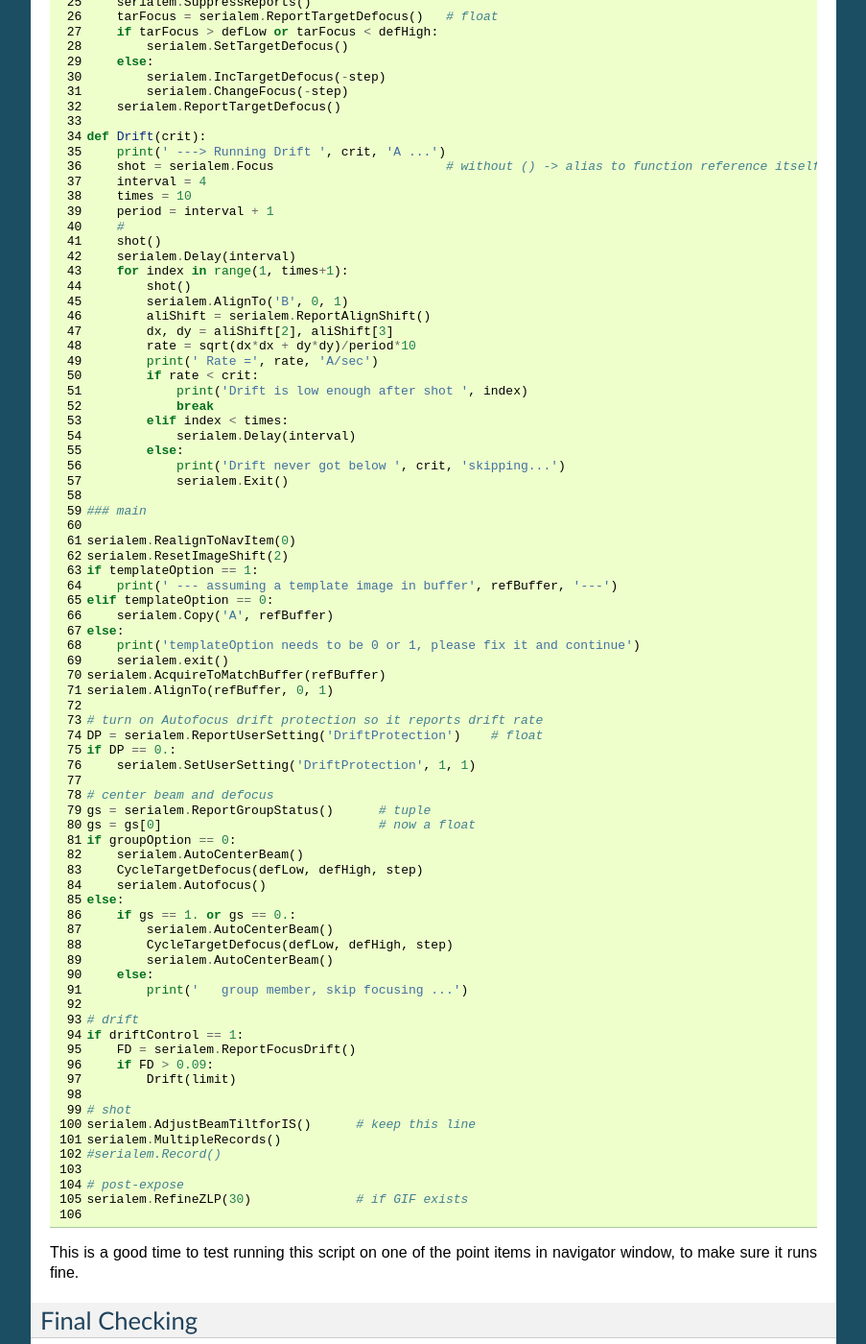
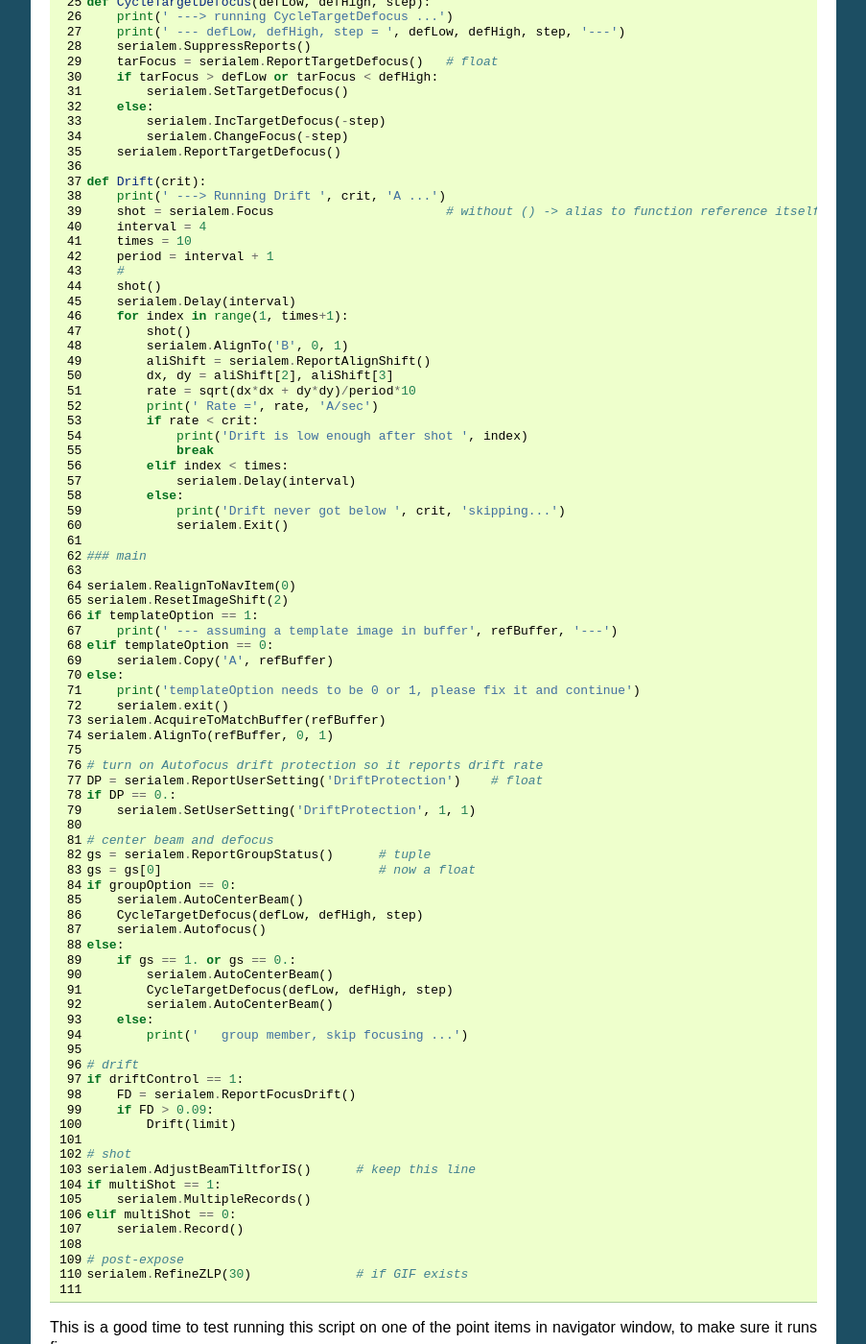
Before and after one commit to xuchen66/sphinx-emdocs, a Sphinx documentation site: the page built from source/singleparticle_serialem.rst, in a window 1280 px wide and 1400 px high, scrolled down 4873 px. Shown: the whole window at 96% size, without its empty margins (198-1101 px from the left). Built offline with Sphinx 7.4.7, drawn with Linux system fonts in a browser that asks for light colours; pages that are not in the unit, such as notebooks, are missing from menus; some of the changed text lies outside the part shown.

Commit message:
Update LD-Group-Python.txt

```diff
--- a/source/LD-Group-Python.txt
+++ b/source/LD-Group-Python.txt
@@ -15,6 +15,9 @@
 # for X,Y position
 templateOption = 1      # 1 = use fixed ref, 0 = dynamic one (whole image)
 refBuffer = 'P'
+
+# multi or single shot
+multiShot = 1           # 1 = multi, 0 = single
 
 #### no editing below ####
 
@@ -98,8 +101,10 @@
 
 # shot
 serialem.AdjustBeamTiltforIS()      # keep this line
-serialem.MultipleRecords()
-#serialem.Record()
+if multiShot == 1:
+    serialem.MultipleRecords()
+elif multiShot == 0:
+    serialem.Record()
 
 # post-expose
 serialem.RefineZLP(30)              # if GIF exists
```
